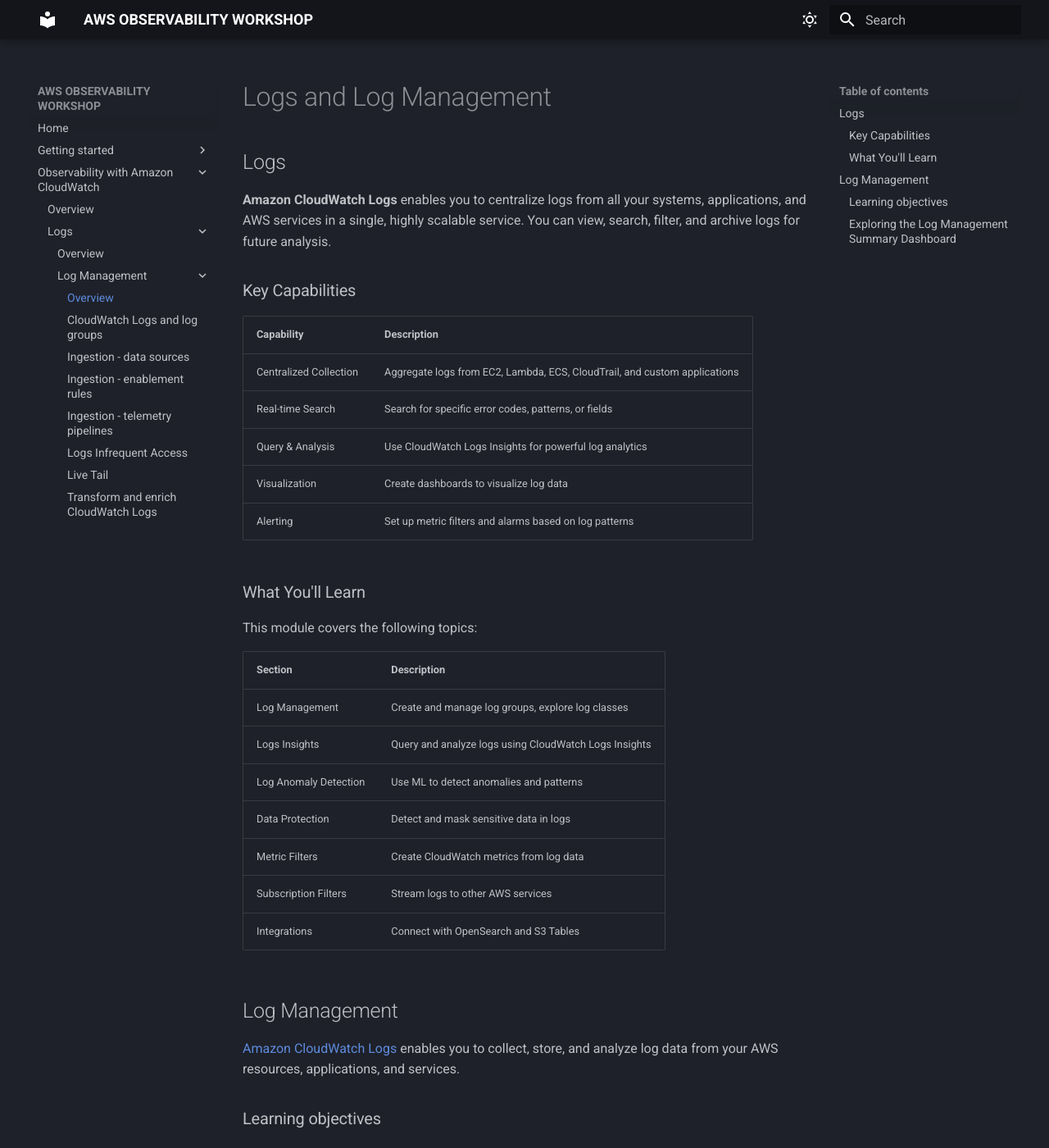
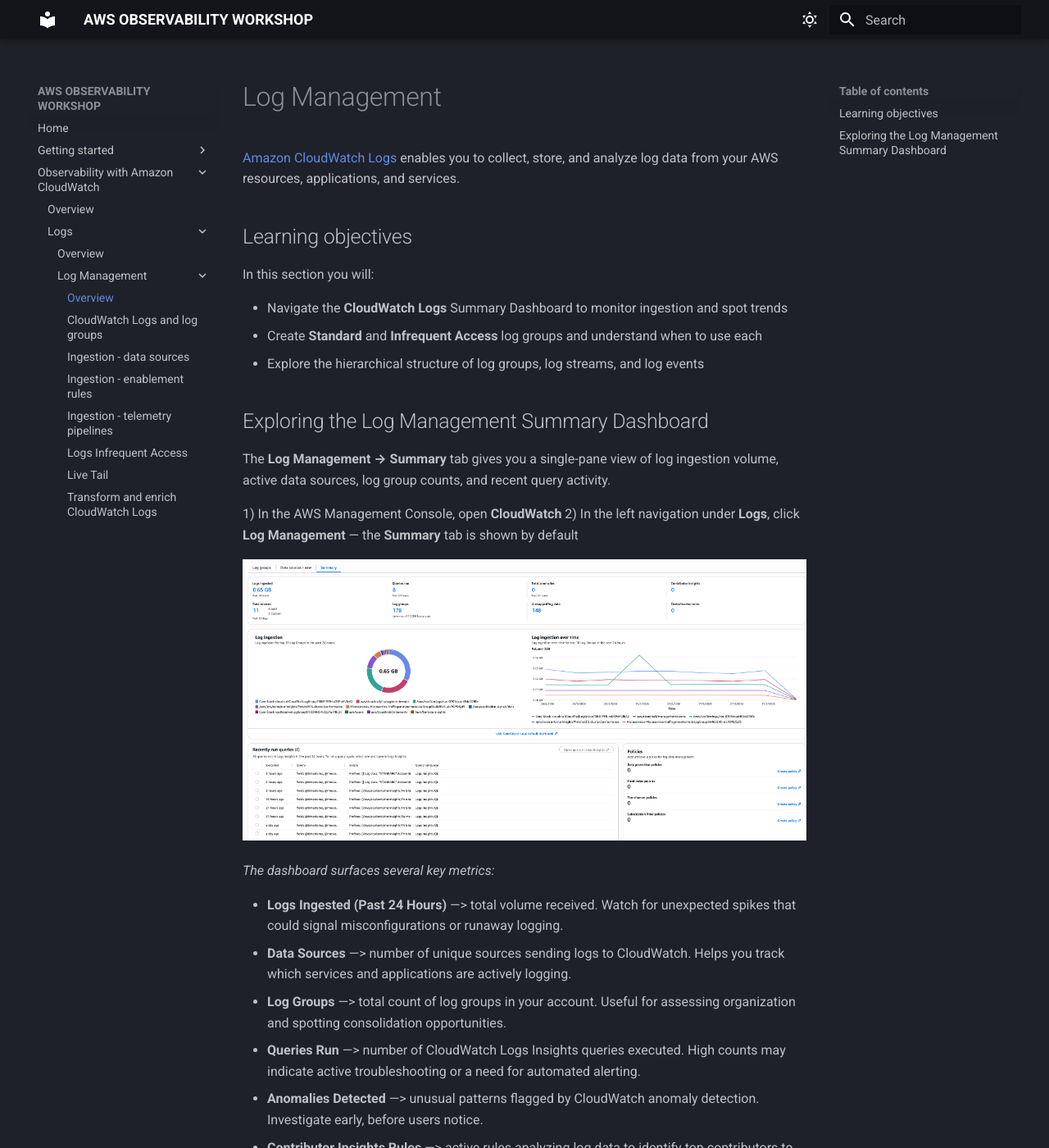
Before and after one commit to PRappalini/AWS-OBSERVABILITY-WORKSHOP, an MkDocs documentation site: the page built from docs/07-log_management.md, in a window 1280 px wide and 1400 px high. Shown: the whole window at 82% size. Built offline with MkDocs 1.6.1 and Material for MkDocs 9.7.7, drawn with Linux system fonts in a browser that asks for light colours; some of the changed text lies outside the part shown.

Commit message:
Update 07-log_management.md

```diff
--- a/docs/07-log_management.md
+++ b/docs/07-log_management.md
@@ -1,39 +1,9 @@
 
-# Logs and Log Management
-
-## Logs
-
-**Amazon CloudWatch Logs** enables you to centralize logs from all your systems, applications, and AWS services in a single, highly scalable service. You can view, search, filter, and archive logs for future analysis.
-
-### Key Capabilities
-
-| Capability | Description |
-| --- | --- |
-| Centralized Collection | Aggregate logs from EC2, Lambda, ECS, CloudTrail, and custom applications |
-| Real-time Search | Search for specific error codes, patterns, or fields |
-| Query & Analysis | Use CloudWatch Logs Insights for powerful log analytics |
-| Visualization | Create dashboards to visualize log data |
-| Alerting | Set up metric filters and alarms based on log patterns |
-
-### What You'll Learn
-
-This module covers the following topics:
-
-| Section | Description |
-| --- | --- |
-| Log Management | Create and manage log groups, explore log classes |
-| Logs Insights | Query and analyze logs using CloudWatch Logs Insights |
-| Log Anomaly Detection | Use ML to detect anomalies and patterns |
-| Data Protection | Detect and mask sensitive data in logs |
-| Metric Filters | Create CloudWatch metrics from log data |
-| Subscription Filters | Stream logs to other AWS services |
-| Integrations | Connect with OpenSearch and S3 Tables |
-
-## Log Management
+# Log Management
 
 [Amazon CloudWatch Logs](https://docs.aws.amazon.com/AmazonCloudWatch/latest/logs/WhatIsCloudWatchLogs.html) enables you to collect, store, and analyze log data from your AWS resources, applications, and services.
 
-### Learning objectives
+## Learning objectives
 
 In this section you will:
 
@@ -41,7 +11,7 @@ In this section you will:
 - Create **Standard** and **Infrequent Access** log groups and understand when to use each
 - Explore the hierarchical structure of log groups, log streams, and log events
 
-### Exploring the Log Management Summary Dashboard
+## Exploring the Log Management Summary Dashboard
 
 The **Log Management → Summary** tab gives you a single-pane view of log ingestion volume, active data sources, log group counts, and recent query activity.
 
```
Also changed, not shown: other parts of docs/07-log_management.md (+2 -0 lines).
